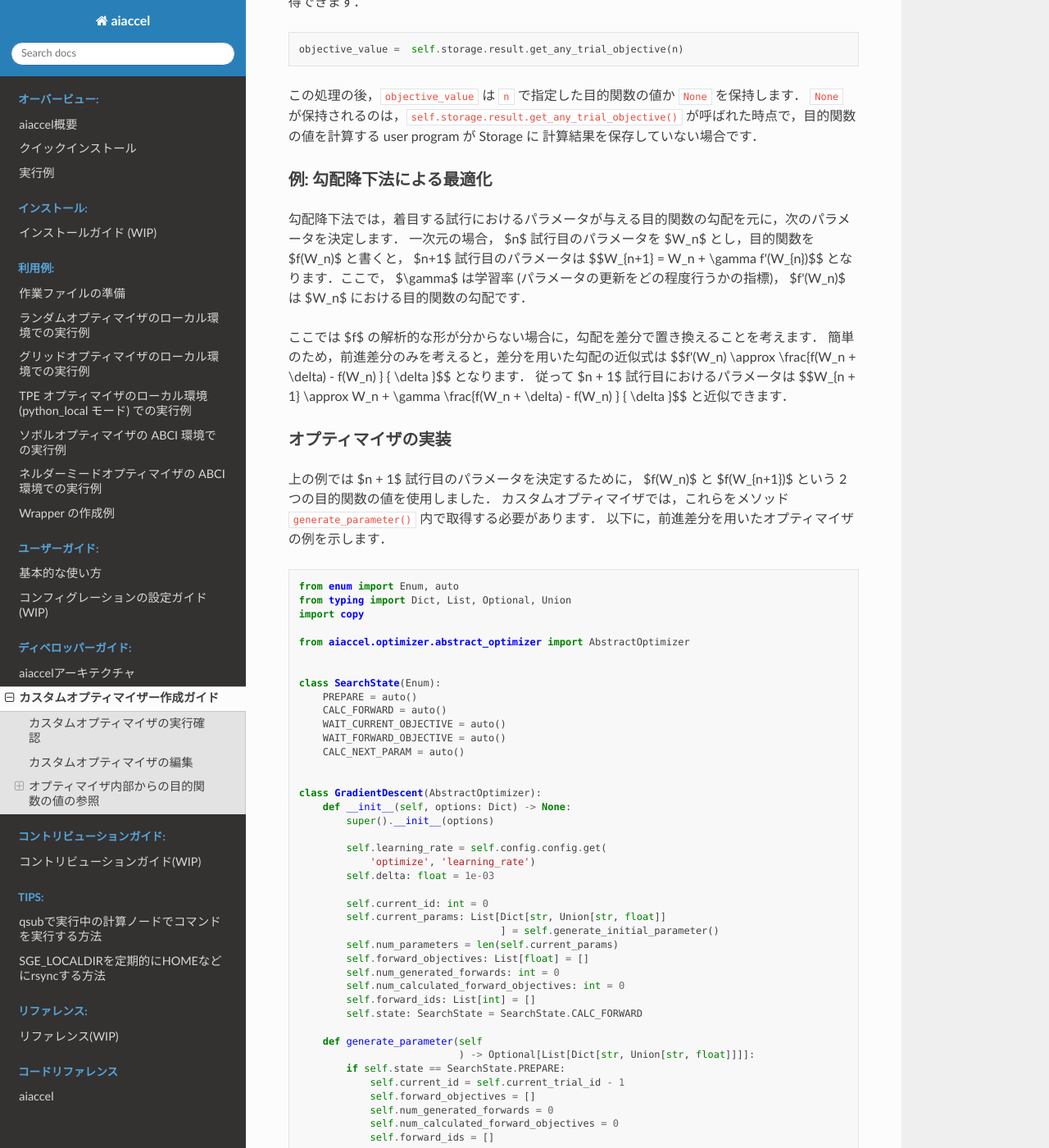
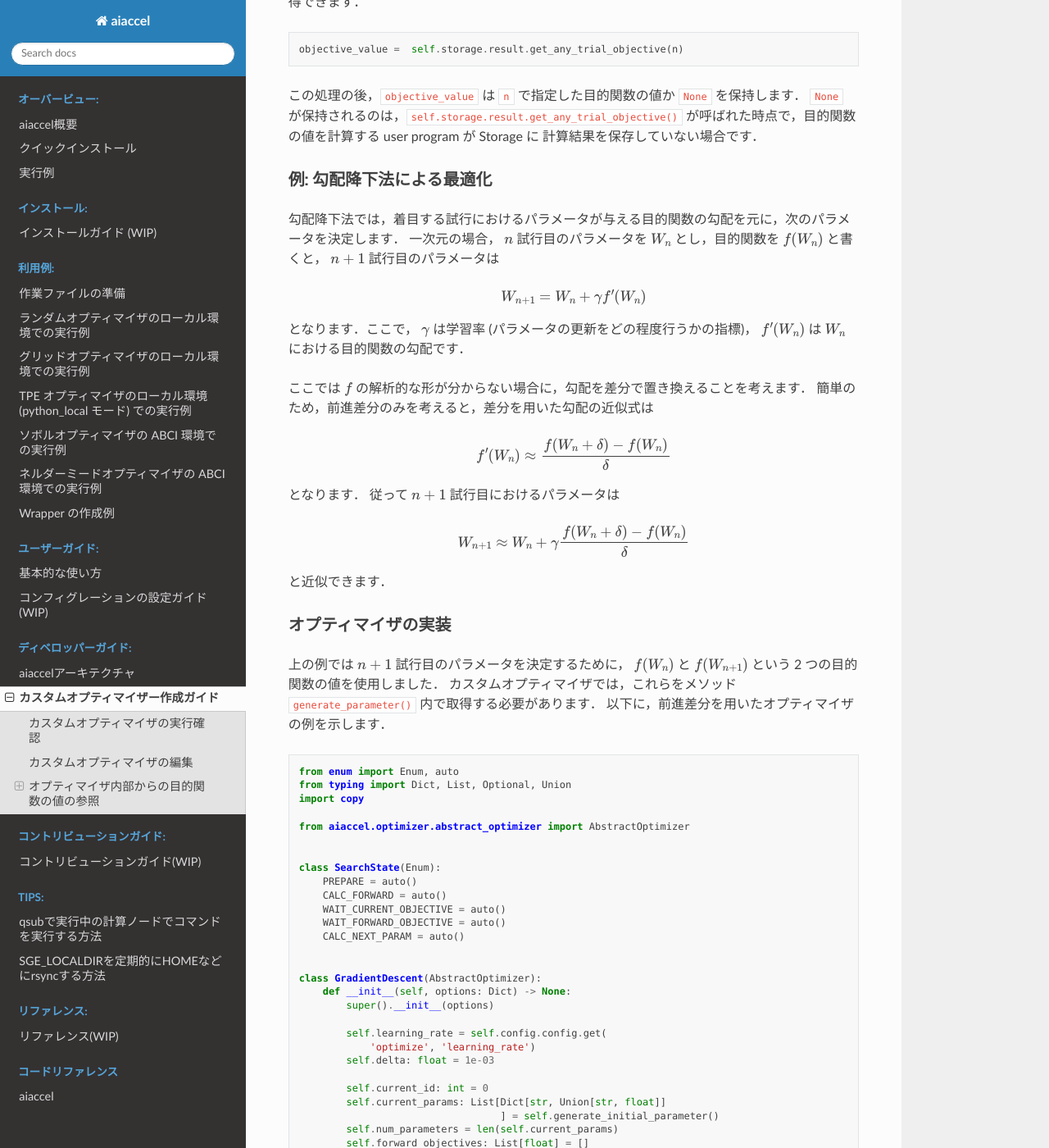
Before and after one commit to aistairc/aiaccel, a Sphinx documentation site: the page built from docs/source/developer_guide/custom_optimizer.md, in a window 1280 px wide and 1400 px high, scrolled down 9612 px. Shown: the whole window at 82% size. Built offline with Sphinx 7.4.7 and the Read the Docs theme 2.0.0, drawn with Linux system fonts in a browser that asks for light colours; some of the changed text lies outside the part shown.

Commit message:
fix rendering

```diff
--- a/docs/source/conf.py
+++ b/docs/source/conf.py
@@ -45,6 +45,25 @@ templates_path = ['_templates']
 # This pattern also affects html_static_path and html_extra_path.
 exclude_patterns = ['_build', 'Thumbs.db', '.DS_Store']
 
+# Add optional syntaxes for MyST-Parser which are disabled by default.
+myst_enable_extensions = [
+    # "amsmath",
+    # "attrs_inline",
+    # "colon_fence",
+    # "deflist",
+    "dollarmath",
+    # "fieldlist",
+    # "html_admonition",
+    # "html_image",
+    # "inv_link",
+    # "linkify",
+    # "replacements",
+    # "smartquotes",
+    # "strikethrough",
+    # "substitution",
+    # "tasklist",
+]
+
 
 # -- Options for HTML output -------------------------------------------------
 
```
Also changed, not shown: docs/source/developer_guide/custom_optimizer.md (+7 -1 lines).
